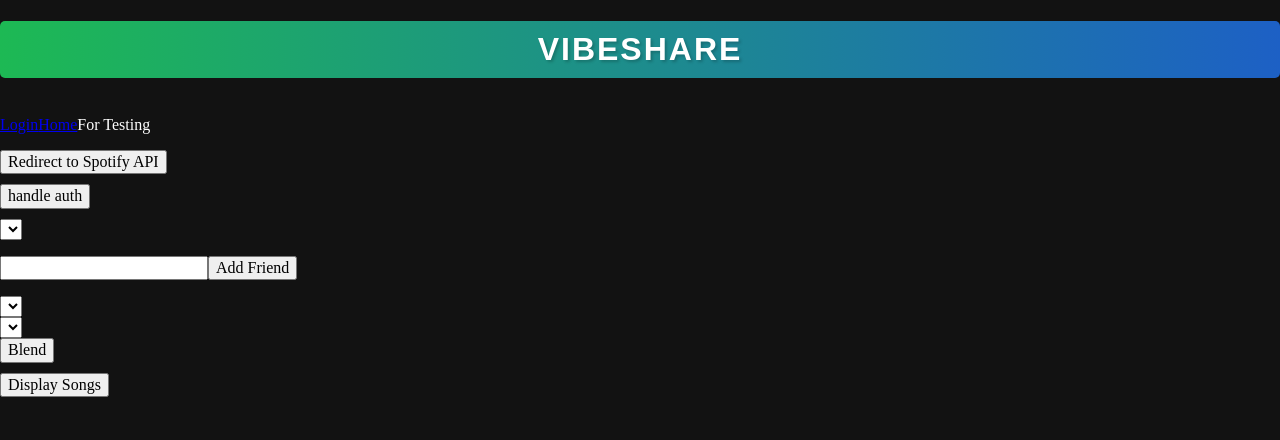
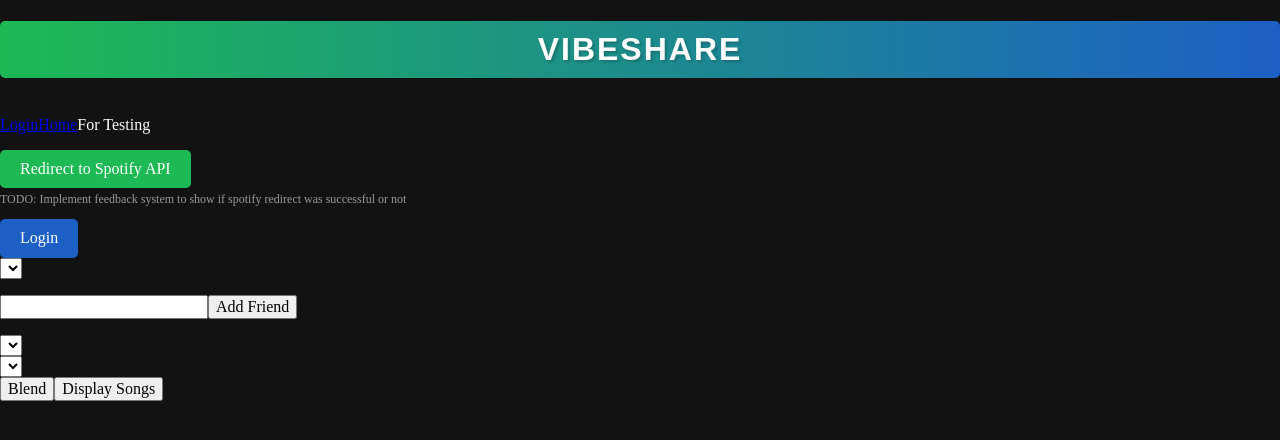
Before and after one commit to martinkent2003/musicApp, an Angular app: page /login in a window 1280 px wide. Shown: the top 440 px of the page. Built offline with nearby package versions, Linux system fonts and the light colour scheme.

Commit message:
styled login buttons more defined skheme & todo

```diff
--- a/src/app/login/login.component.css
+++ b/src/app/login/login.component.css
@@ -1,3 +1,36 @@
+#redirect-button {
+  background-color: #1db954;
+  color: white;
+  padding: 10px 20px;
+  border: none;
+  border-radius: 5px;
+  cursor: pointer;
+  margin-right: 10px;
+}
+
+#TODO {
+  font-size: 12px;
+  color: #999;
+  margin-top: 5px;
+}
+
+#login-button {
+  background-color: #1d60c5;
+  color: white;
+  padding: 10px 20px;
+  border: none;
+  border-radius: 5px;
+  cursor: pointer;
+}
+
+.button-container {
+  align-self: start;
+}
+
+.button-container button:hover {
+  background-color: #1d60c5;
+}
+
 .form-container {
   display: flex;
   justify-content: center;
@@ -28,8 +61,3 @@
   margin-right: 8px;
   cursor: pointer;
 }
-
-.button-container button {
-  display: block;
-  margin-bottom: 10px; /* Adds a 10px margin between buttons */
-}
--- a/src/app/login/login.component.html
+++ b/src/app/login/login.component.html
@@ -1,17 +1,17 @@
 <!-- login.component.html -->
-<div *ngIf="user">
-  <h2>User Information</h2>
-  <p>ID: {{ user}}</p>
+
+<div class="button-container">
+  <button (click)="redirectToSpotifyAPI()" id="redirect-button">Redirect to Spotify API</button>
+  <p id="TODO">TODO: Implement feedback system to show if spotify redirect was successful or not</p>
+  <button (click)="handleAuth()" id="login-button">Login</button>
 </div>
 
 
+<!-- what should be home.component.html -->
 
-<div class="button-container">
-  <button (click)="redirectToSpotifyAPI()">Redirect to Spotify API</button>
-  <button (click)="handleAuth()">handle auth</button>
-
-  <!-- Blend should only happen once because makes new playlist and merges two songs -->
-
+<div *ngIf="user">
+  <h2>User Information</h2>
+  <p>ID: {{ user }}</p>
 </div>
 
 
@@ -28,34 +28,46 @@
     {{ song.name }}
   </li>
 </ul>
-<input #nameInput type="text" (keyup.enter)="addFriend(nameInput.value); nameInput.value=''">
+<input
+  #nameInput
+  type="text"
+  (keyup.enter)="addFriend(nameInput.value); nameInput.value = ''"
+/>
 
 <button (click)="addFriend(nameInput.value)">Add Friend</button>
-
-
 
 <ul>
   <li *ngFor="let friend of friendsUserId">{{ friend }}</li>
 </ul>
-  <select [(ngModel)]="selectedFriend" (ngModelChange)="onFriendSelected(selectedFriend)">
-    <option *ngFor="let friend of friendsUserId" [value]="friend">{{ friend }}</option>
+<select
+  [(ngModel)]="selectedFriend"
+  (ngModelChange)="onFriendSelected(selectedFriend)"
+>
+  <option *ngFor="let friend of friendsUserId" [value]="friend">
+    {{ friend }}
+  </option>
 </select>
 <form>
-    <select [(ngModel)]="selectedPlaylistF" name="dropDown" (ngModelChange)="onPlaylistSelected(selectedPlaylistF)">
+  <select
+    [(ngModel)]="selectedPlaylistF"
+    name="dropDown"
+    (ngModelChange)="onPlaylistSelected(selectedPlaylistF)"
+  >
     <option *ngFor="let playlist of Fplaylists" [value]="playlist.name">
       {{ playlist.name }}
     </option>
   </select>
 </form>
 
-
 <div class="button-container">
   <button (click)="getUserData()">Blend</button>
   <button (click)="onSubmit()">Display Songs</button>
 </div>
 
-<p *ngIf="selectedPlaylistF">Added Playlist: {{ selectedPlaylistF}}</p>
+<p *ngIf="selectedPlaylistF">Added Playlist: {{ selectedPlaylistF }}</p>
 
-<div class="song-card">
+<div class="song-card"></div>
 
-</div>
+
+<!-- old comment: -->
+<!-- Blend should only happen once because makes new playlist and merges two songs -->
```
Lines whose indentation alone changed are shown as unchanged.
